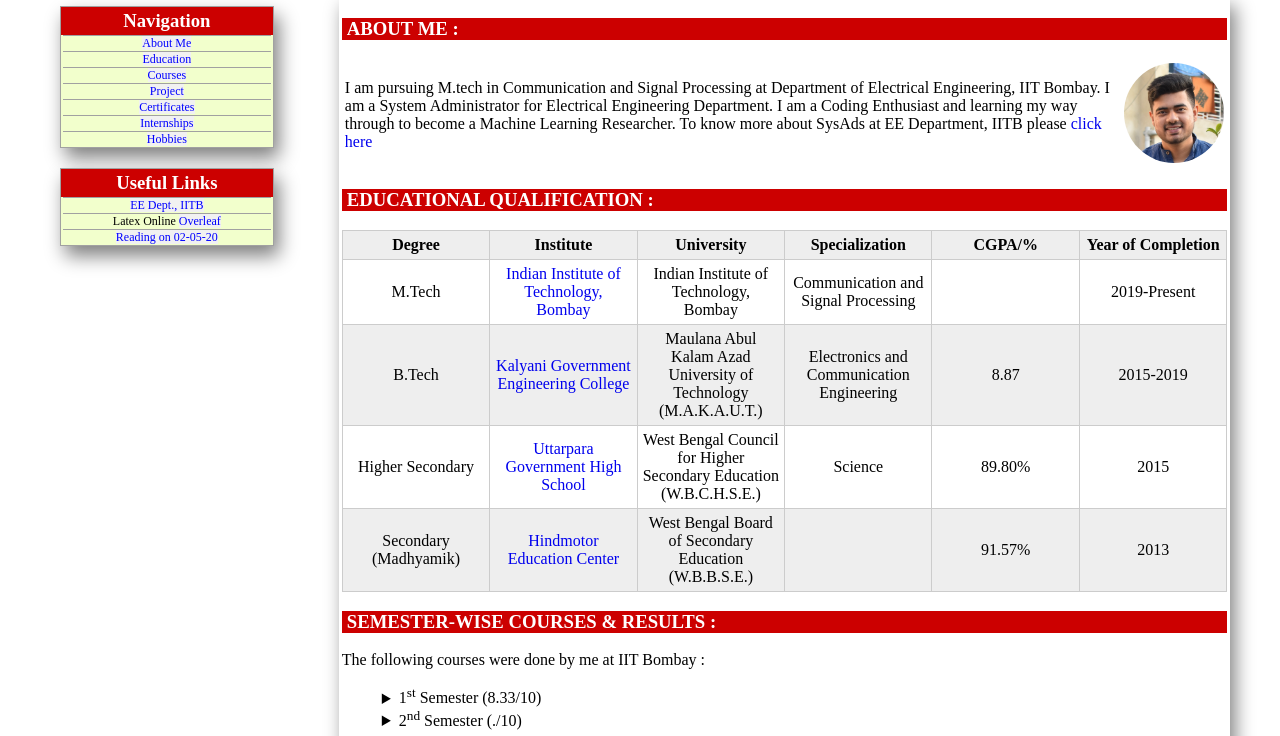
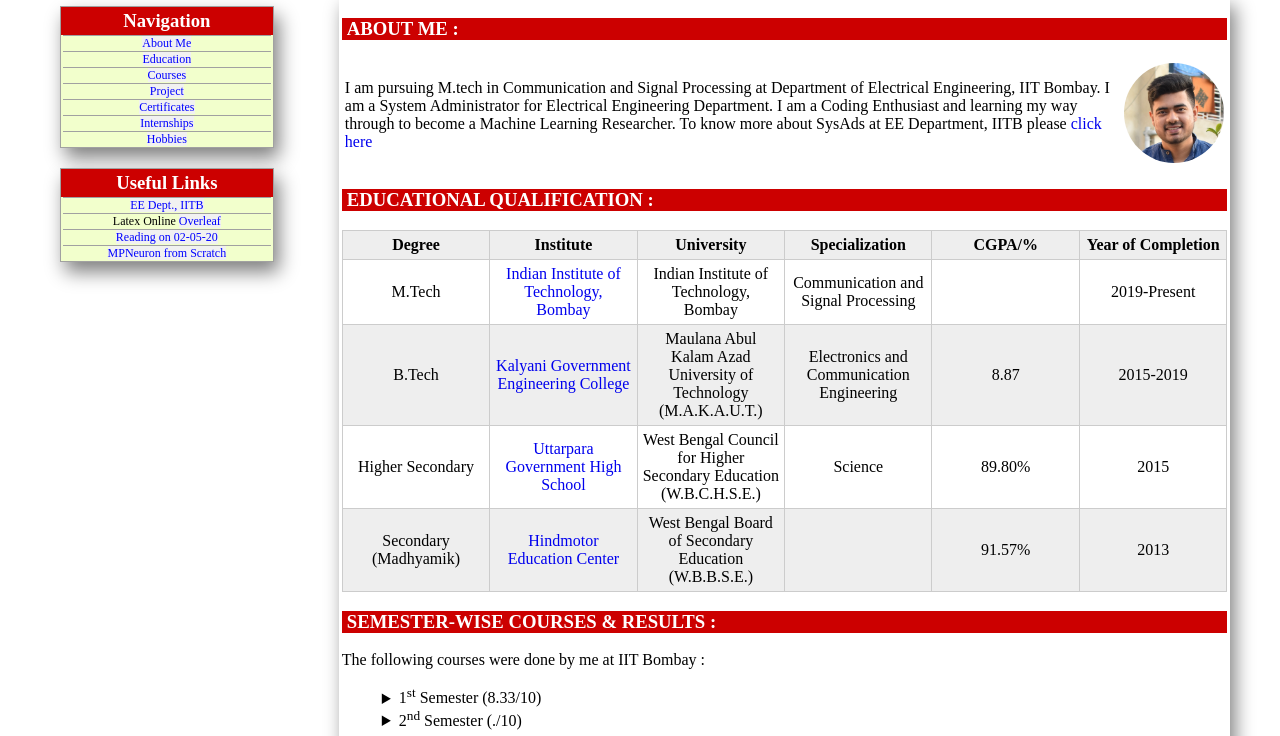
Before and after one commit to soham2109/soham2109.github.io, a plain HTML site: page index.html in a window 1280 px wide. Shown: the part 64-800 px from the top of the page. Drawn offline with Linux system fonts and the light colour scheme.

Commit message:
added link to mpneuron model html

```diff
--- a/index.html
+++ b/index.html
@@ -404,6 +404,7 @@
 						<li><a href="https://www.ee.iitb.ac.in" target="_blank">EE Dept., IITB</a></li>
 						<li>Latex Online <a href="https://www.overleaf.com" target="_blank">Overleaf</a></li>
 						<li><a href="findings_020520.html" target="_blank">Reading on 02-05-20</a></li>
+						<li><a href="MPNeuronScratch.hmtl" target="_blank">MPNeuron from Scratch</a></li>
 					</ul>
 				</div>
 			</div>
```
